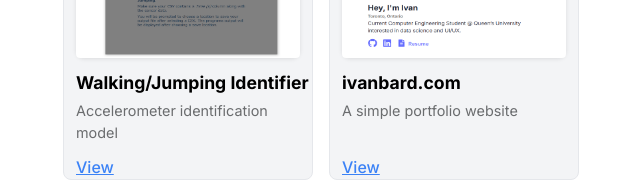
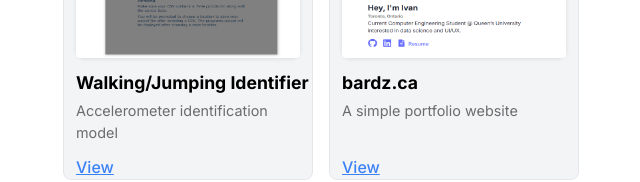
Before and after one commit to ivanbard/my-portfolio, a React (Vite) app: page / in a window 1280 px wide. Shown: the part 964-1146 px from the top of the page, without its empty margins (319-959 px from the left). Built offline with nearby package versions, Linux system fonts and the light colour scheme; no server answers.

Commit message:
updated portfolio names and links

```diff
--- a/package.json
+++ b/package.json
@@ -26,6 +26,6 @@
     "eslint-plugin-react-hooks": "^5.2.0",
     "eslint-plugin-react-refresh": "^0.4.19",
     "globals": "^16.0.0",
-    "vite": "^6.3.1"
+    "vite": "^6.3.5"
   }
 }
--- a/src/components/Projects.jsx
+++ b/src/components/Projects.jsx
@@ -9,10 +9,10 @@ const projects = [
     link: 'https://github.com/ivanbard/walking-running-292'
   },
   {
-    title: 'ivanbard.com',
+    title: 'bardz.ca',
     desc: 'A simple portfolio website',
     img: '/images/ivanbard.png',
-    link: 'https://ivanbard.com'
+    link: 'https://bardz.ca'
   }
 ];
 
--- a/src/components/ProjectsPage.jsx
+++ b/src/components/ProjectsPage.jsx
@@ -18,10 +18,10 @@ const allProjects = [
       link: 'https://muscl3.com'
     },
     {
-      title: 'ivanbard.com',
+      title: 'bardz.ca',
       desc: 'A simple portfolio website',
       img: '/images/ivanbard.png',
-      link: 'https://ivanbard.com'
+      link: 'https://bardz.ca'
     },
     {
       title: 'To-Do App',
```
Also changed, not shown: 1 other file (tests, documents, lock files or other folders).
